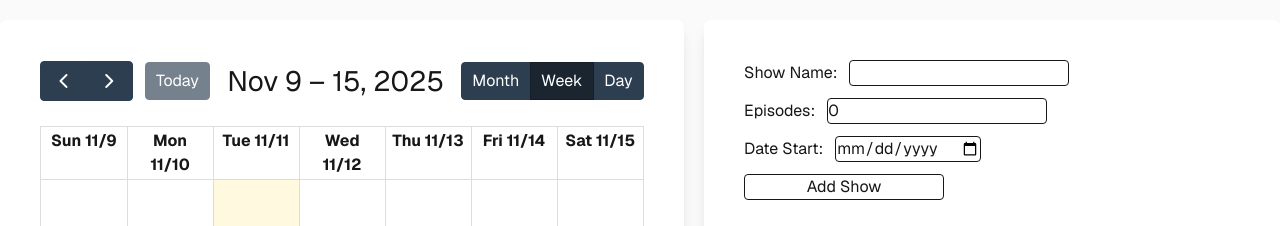
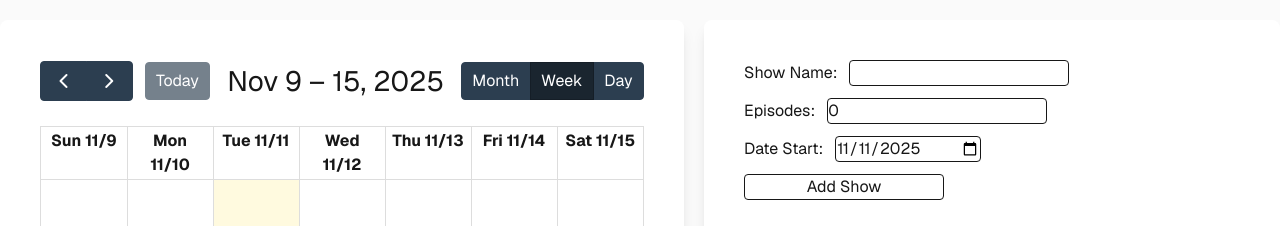
Before and after one commit to Feenerys/tvshow-calendar, a Next.js app: page / in a window 1280 px wide. Shown: the top 226 px of the page. Built offline with nearby package versions, Linux system fonts and the light colour scheme.

Commit message:
feat: make today default date

```diff
--- a/app/showCreator.tsx
+++ b/app/showCreator.tsx
@@ -10,7 +10,7 @@ interface ShowCreatorProps {
 export default function ShowCreator({ onCreate }: ShowCreatorProps) {
   const [showName, setShowName] = useState<string>("");
   const [episodeCount, setEpisodeCount] = useState<number>(0);
-  const [dateStart, setDateStart] = useState<string>("");
+  const [dateStart, setDateStart] = useState<string>(new Date().toISOString().split("T")[0]);
 
   return (
     <div className="flex gap-3 flex-col">
@@ -86,7 +86,7 @@ function generateEvents(
       extendedProps: {
         subtitle: `Episode ${i + 1}`,
         meta: `Season 1`,
-        color: "#3498db",
+        color: "#5D9CEC",
       },
     });
   }
```
